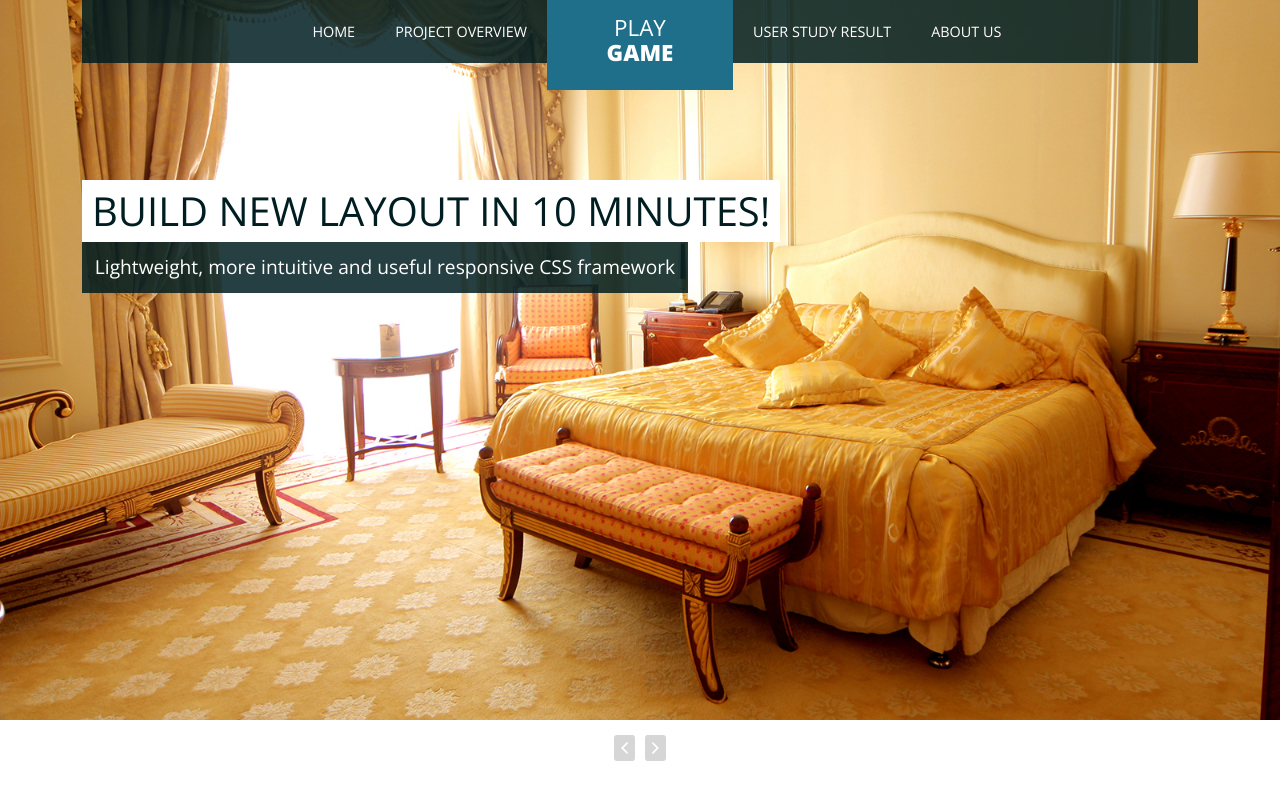
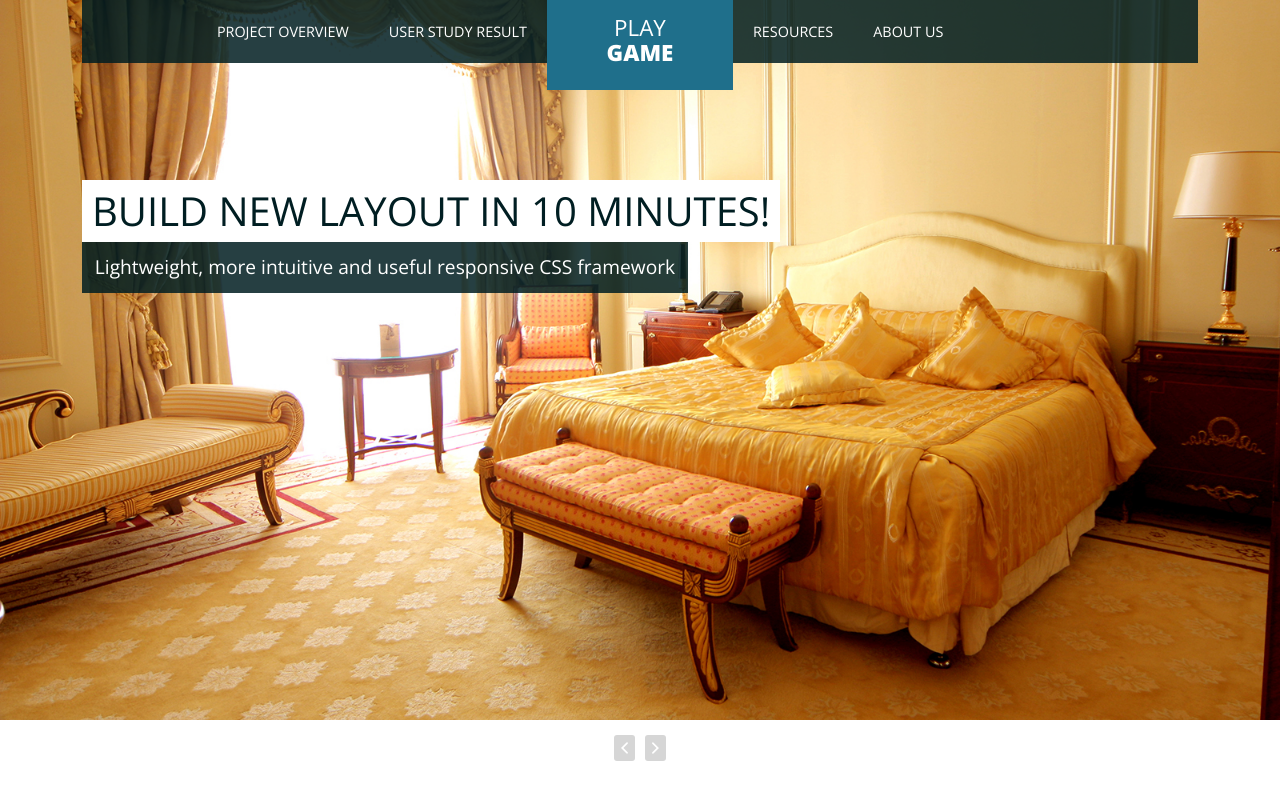
Before and after one commit to riekurita98/dragon-architect-website, a plain HTML site: page index.html in a window 1280 px wide. Shown: the top 800 px of the page. Drawn offline with nearby package versions, Linux system fonts and the light colour scheme.

Commit message:
included resources

```diff
--- a/index.html
+++ b/index.html
@@ -30,9 +30,9 @@
 
                   <div class="s-12 l-5">
                      <ul class="right top-ul chevron">
-                        <li><a href="#">Home</a>
+                        <li><a href="#overview">Project Overview</a>
                         </li>
-                        <li><a href="#overview">Project Overview</a>
+                        <li><a href="#result">User Study Result </a>
                         </li>
                      </ul>
                   </div>
@@ -43,7 +43,7 @@
                   </ul>
                   <div class="s-12 l-5">
                      <ul class="top-ul chevron">
-                        <li><a href="#result">User Study Result </a>
+                        <li><a href="#resources">Resources</a>
                         </li>
                         <li><a href="#about">About Us</a>
                         </li>
```
